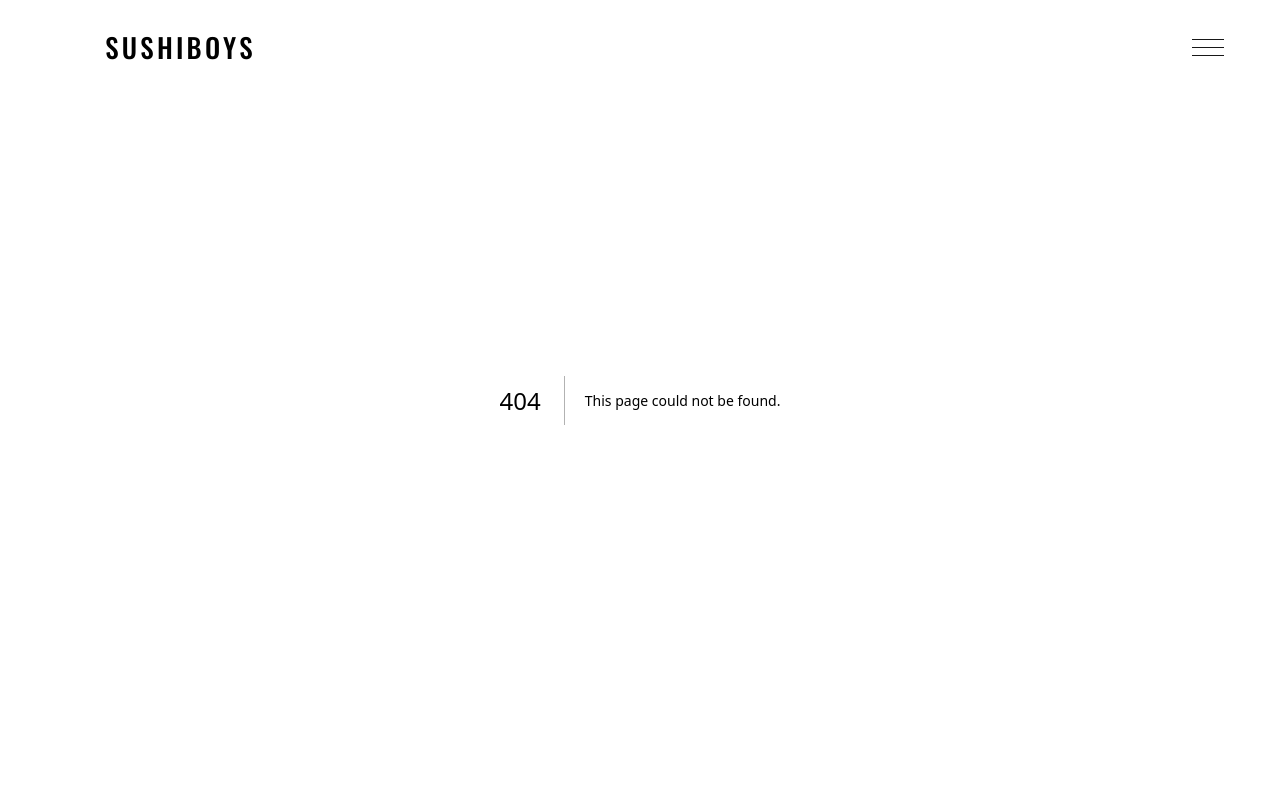
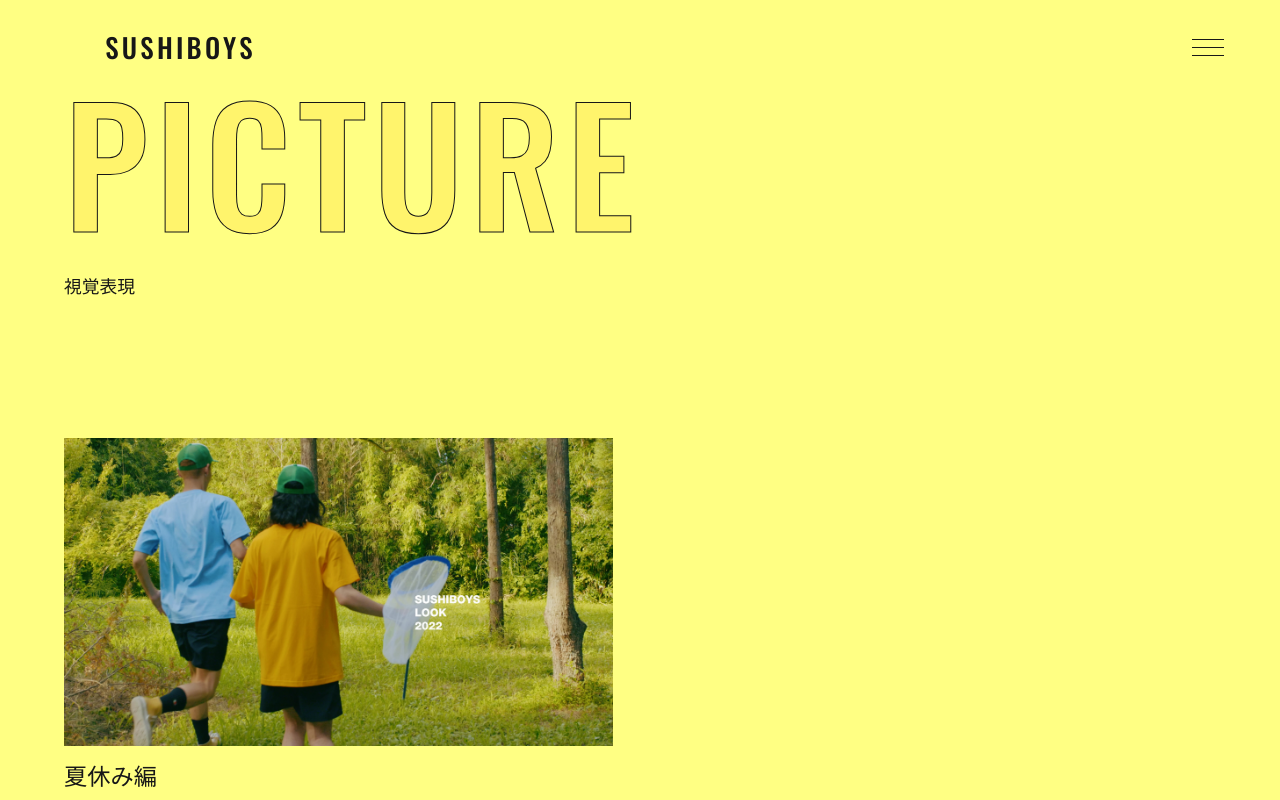
Before and after one commit to yumeko-16/sushiboys-web-next, a Next.js app: page /picture in a window 1280 px wide. Before the commit this address had no page. Shown: the top 800 px of the page. Built offline with nearby package versions, Linux system fonts and the light colour scheme.

Commit message:
add: Add a Picture List page.

```diff
--- a/src/components/nav/nav.tsx
+++ b/src/components/nav/nav.tsx
@@ -49,11 +49,7 @@ export default function Nav() {
           </Link>
         </li>
         <li>
-          <Link
-            className={styles.link}
-            href="/picture/look/summer-vacation"
-            onClick={closeNav}
-          >
+          <Link className={styles.link} href="/picture" onClick={closeNav}>
             Picture
           </Link>
         </li>
--- a/src/components/posts/posts.tsx
+++ b/src/components/posts/posts.tsx
@@ -44,6 +44,7 @@ export default function Posts({ posts }: Props) {
                   blurDataURL={image.blurDataURL}
                 />
               </figure>
+
               <h2>{title}</h2>
             </Link>
           </article>
--- /dev/null
+++ b/src/pages/picture/index.tsx
@@ -0,0 +1,41 @@
+import Link from 'next/link';
+import Image from 'next/image';
+import Container from '@/components/container/container';
+import Meta from '@/components/meta/meta';
+import Hero from '@/components/hero/hero';
+import styles from '@/styles/Picture.module.scss';
+
+import summerVacation from '@/images/picture/look/summer-vacation/001.webp';
+
+export default function Picture() {
+  const images = [summerVacation];
+
+  return (
+    <Container>
+      <Meta pageTitle="Picture" pageDesc="SUSHIBOYSの写真集" />
+
+      <Hero heading="Picture" subHeading="視覚表現" />
+
+      <div className={styles.gridContainer}>
+        <article className={styles.post}>
+          <Link href="/picture/look/summer-vacation">
+            <figure>
+              {images.map((image, index) => (
+                <Image
+                  key={index}
+                  src={image}
+                  alt=""
+                  width={5000}
+                  height={2806}
+                  sizes="100vw"
+                />
+              ))}
+            </figure>
+
+            <h2>夏休み編</h2>
+          </Link>
+        </article>
+      </div>
+    </Container>
+  );
+}
--- a/src/pages/picture/look/summer-vacation/index.tsx
+++ b/src/pages/picture/look/summer-vacation/index.tsx
@@ -49,7 +49,7 @@ import img039 from '@/images/picture/look/summer-vacation/039.webp';
 import img040 from '@/images/picture/look/summer-vacation/040.webp';
 import img041 from '@/images/picture/look/summer-vacation/041.webp';
 
-export default function Picture() {
+export default function SummerVacation() {
   const images = [
     img001,
     img002,
--- /dev/null
+++ b/src/styles/Picture.module.scss
@@ -0,0 +1,18 @@
+.gridContainer {
+  display: grid;
+  grid-template-columns: 1fr 1fr;
+  gap: var(--space-jump);
+  margin-top: var(--space-xs);
+  margin-bottom: var(--space-lg);
+}
+
+.post h2 {
+  margin-top: 0.5em;
+  font-size: var(--small-heading3);
+  font-weight: 400;
+}
+
+.post figure {
+  position: relative;
+  aspect-ratio: 16/9;
+}
```
